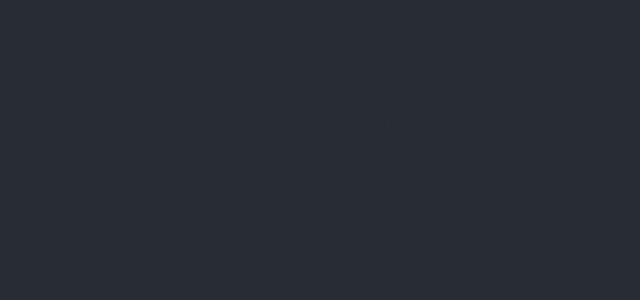
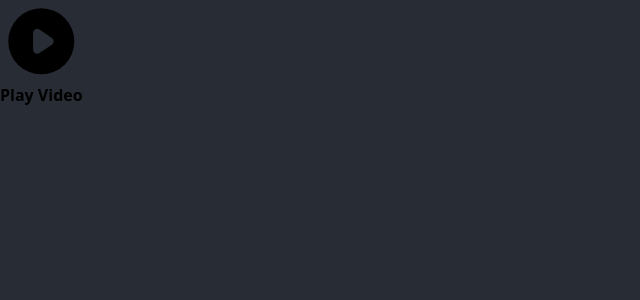
Before and after one commit to fport/spacez-link, a Next.js app: page /result in a window 1280 px wide. Before the commit this address had no page. Shown: the top 300 px of the page, without its empty margins (0-640 px from the left). Built offline with nearby package versions, Linux system fonts and the light colour scheme.

Commit message:
feat: add result page

```diff
--- /dev/null
+++ b/pages/result.js
@@ -0,0 +1,9 @@
+import React from 'react';
+import Video from '@c/video';
+export default function Result() {
+  return (
+    <div>
+      <Video />
+    </div>
+  );
+}
```
Also changed, not shown: components/result/index.js (+9 -4 lines).
